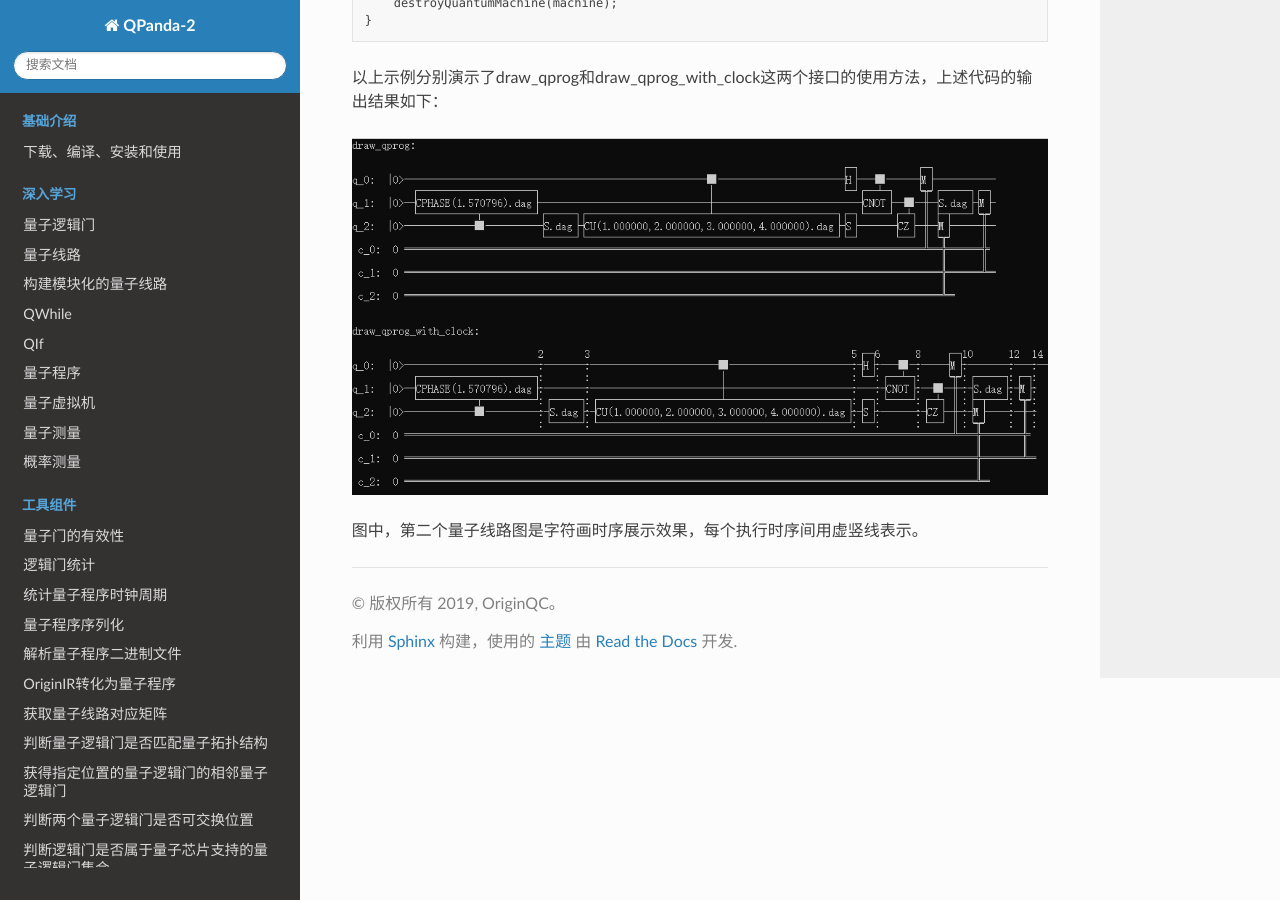
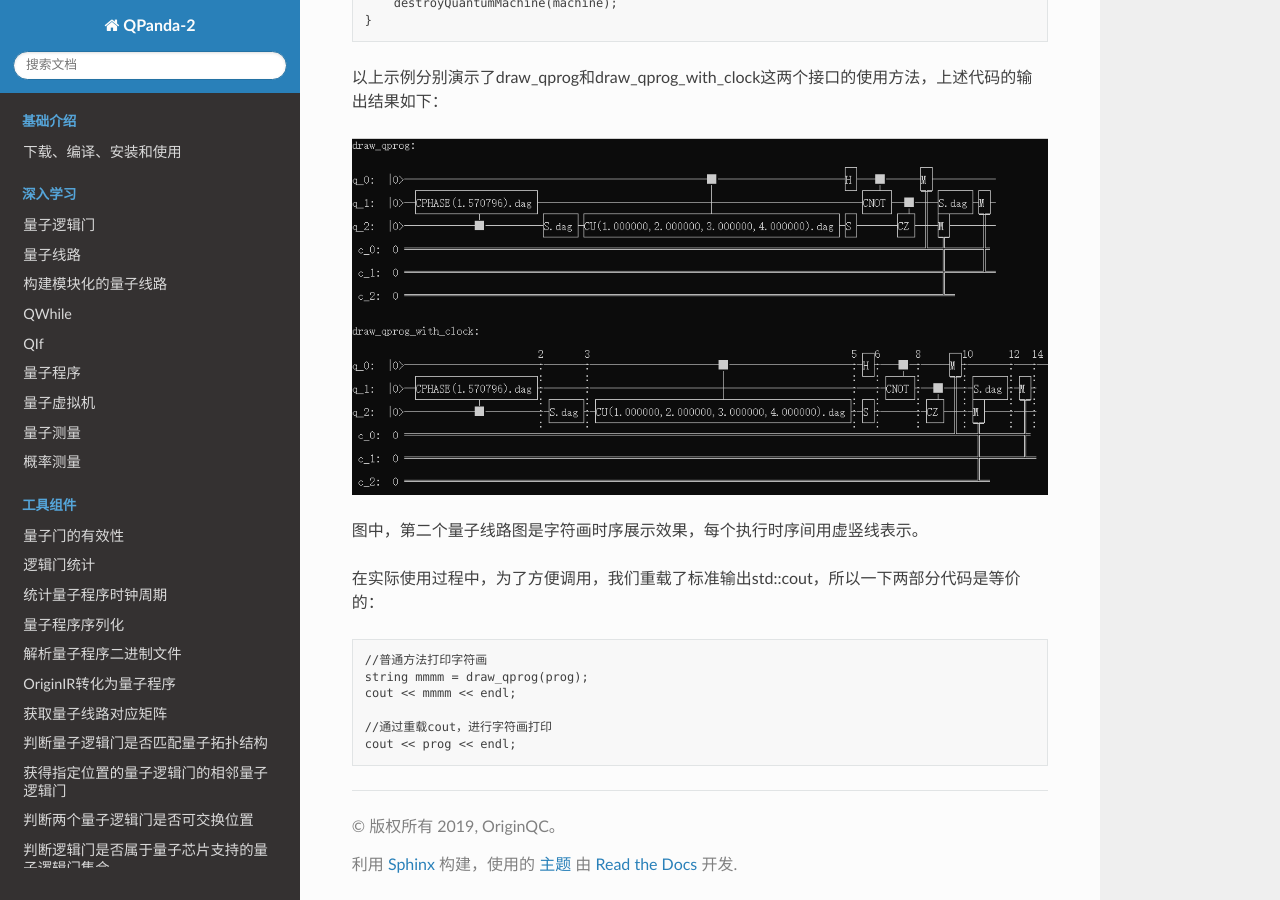
Before and after one commit to liye0005/QPanda-Toturial, a Sphinx documentation site: the page built from source/DrawQProg.rst, in a window 1280 px wide and 900 px high, scrolled down 1621 px. Built offline with Sphinx 7.4.7 and the Read the Docs theme 2.0.0, drawn with Linux system fonts in a browser that asks for light colours; pages that are not in the unit, such as notebooks, are missing from menus.

Commit message:
Update DrawQProg.rst

```diff
--- a/source/DrawQProg.rst
+++ b/source/DrawQProg.rst
@@ -81,3 +81,14 @@
    :alt:
 
 图中，第二个量子线路图是字符画时序展示效果，每个执行时序间用虚竖线表示。
+
+在实际使用过程中，为了方便调用，我们重载了标准输出std::cout，所以一下两部分代码是等价的：
+
+::
+
+    //普通方法打印字符画
+    string mmmm = draw_qprog(prog);
+    cout << mmmm << endl;
+
+    //通过重载cout，进行字符画打印
+    cout << prog << endl;
```
